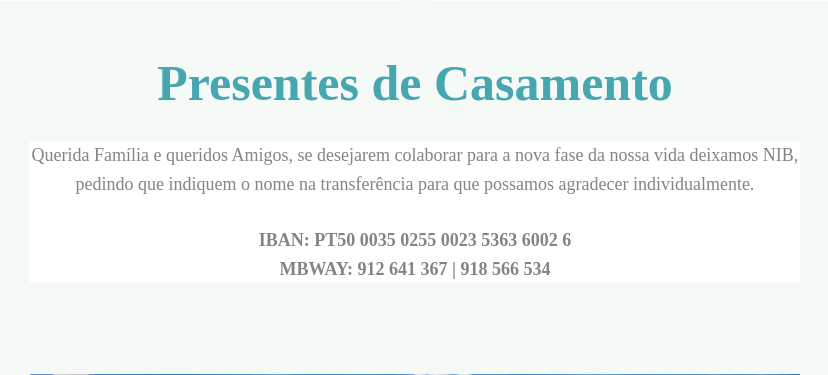
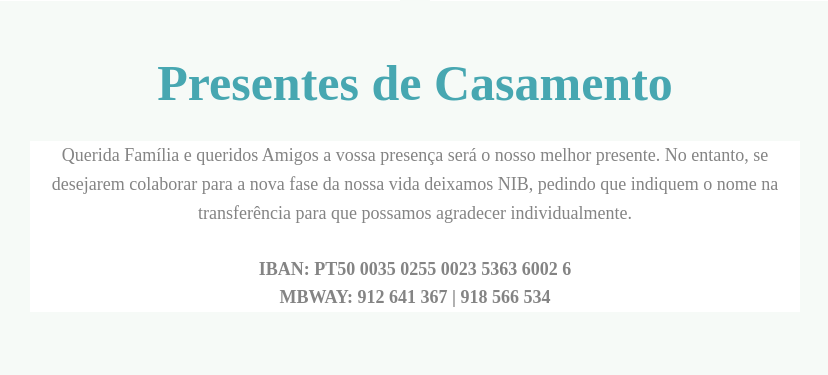
Before and after one commit to bubas3000/sitesofia, a PHP site: page / in a window 1280 px wide. Shown: the part 1730-2105 px from the top of the page, without its empty margins (225-1053 px from the left). Run offline with PHP 8.4, Linux system fonts and the light colour scheme; some libraries are stand-ins or nearby versions; some web fonts are replaced.

Commit message:
Update index.php

```diff
--- a/index.php
+++ b/index.php
@@ -200,7 +200,7 @@
 							<h2><br><strong>Presentes de Casamento</strong></h2>
 							<div class="wedding-events">
 							<meta name="format-detection" content="telephone=no" />
-							<p>Querida Família e queridos Amigos, se desejarem colaborar para a nova fase da nossa vida deixamos NIB, pedindo que indiquem o nome na transferência para que possamos agradecer individualmente.</p>
+							<p>Querida Família e queridos Amigos a vossa presença será o nosso melhor presente. No entanto, se desejarem colaborar para a nova fase da nossa vida deixamos NIB, pedindo que indiquem o nome na transferência para que possamos agradecer individualmente.</p>
 								<p><strong>IBAN: PT50 0035 0255 0023 5363 6002 6</strong>
 								<br><strong><strong>MBWAY: 912 641 367 | 918 566 534</strong></strong></p></div>
 								<!--<p><strong>Nome: Sofia Sofia Vaz Ramires G da Costa</strong></p>-->
@@ -529,7 +529,7 @@
 					<div class="row">
 						<div class="col-md-12 text-center">
 							<h2>Sofia e João</h2>
-							<p>Estamos ansiosos por festejar convosco! Confirmem a vossa presença, até dia 1 de Setembro.</p>
+							<p>Estamos ansiosos por festejar convosco! Confirmem a vossa presença, até ao dia 1 de setembro.</p>
 							<p>Sofia: +351 912 641 367 | João: +351 918 566 534</p>
 							<button type="submit" class="btn ft" onclick="openForm1()">RSVP</button>
 						</div>
```
